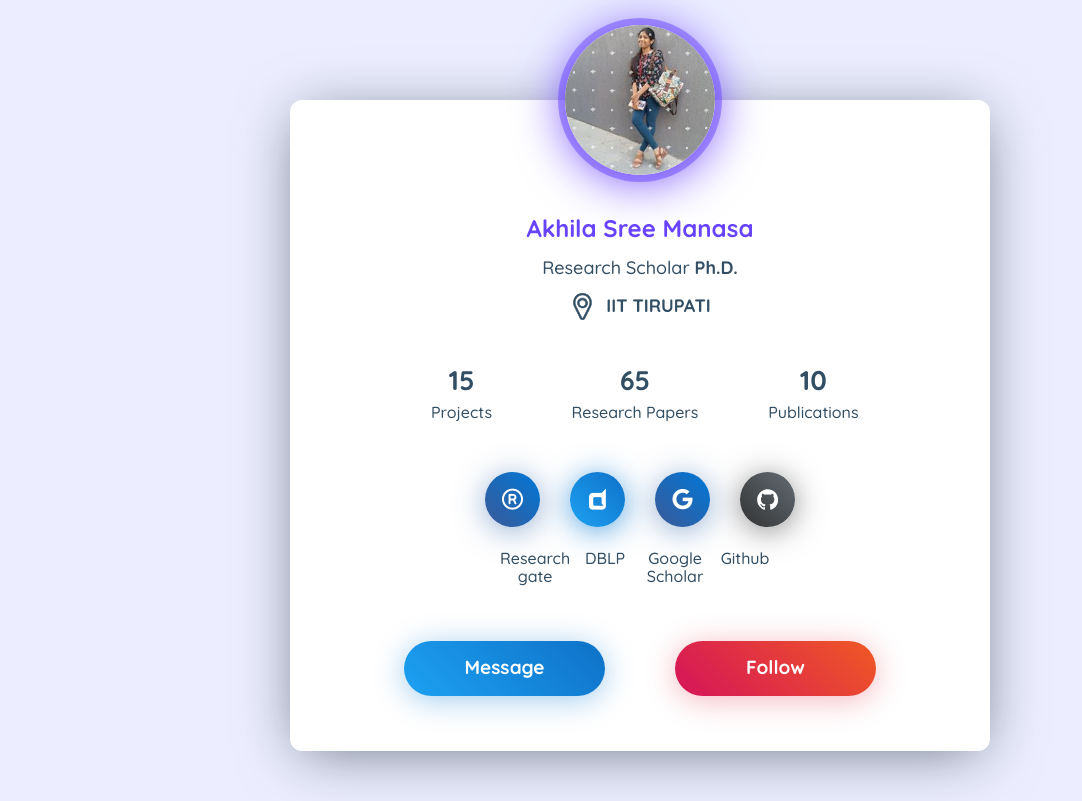
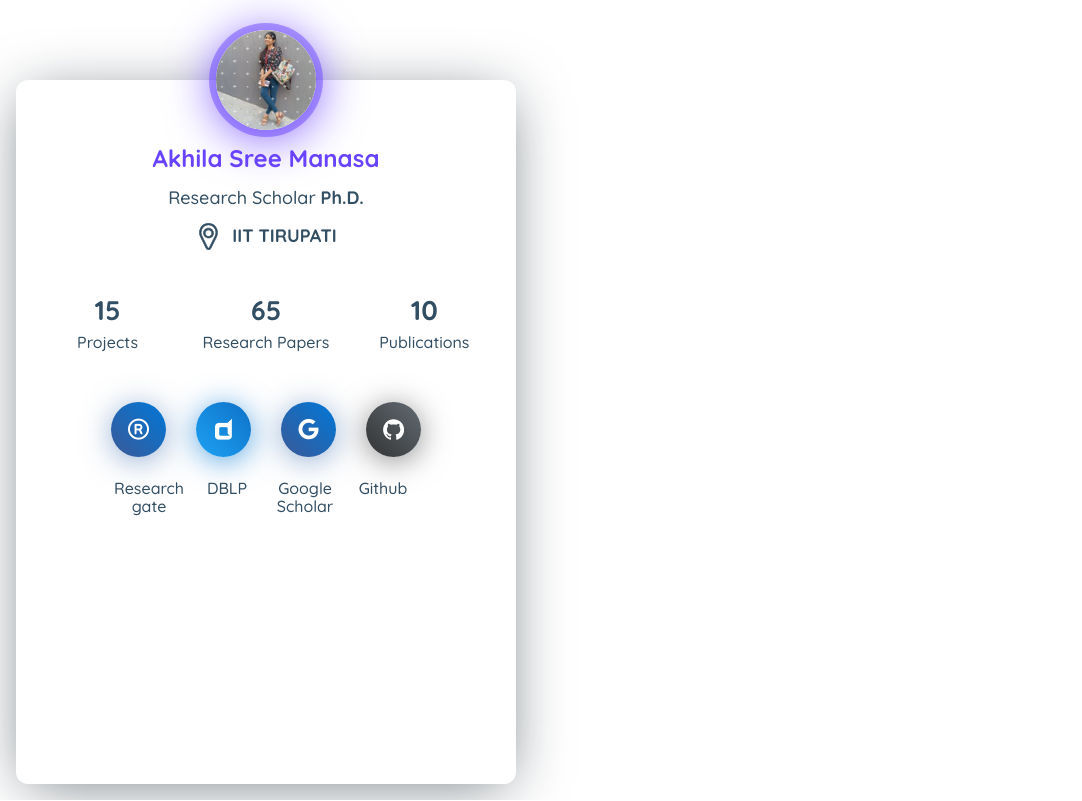
Before and after one commit to rishaiittp/risha-iittp, a plain HTML site: page team/akhila.html in a window 1280 px wide. Shown: the whole page, without its empty margins (0-1082 px from the left). Drawn offline with nearby package versions, Linux system fonts and the light colour scheme; a script that the page names is missing.

Commit message:
11th commit

```diff
--- a/team/akhila.html
+++ b/team/akhila.html
@@ -37,18 +37,15 @@
       width: 100%;
       height: auto;
       min-height: 100vh;
-      padding: 50px 20px;
-      padding-top: 100px;
       display: flex;
       background-image: linear-gradient(-20deg, #ff2846 0%, #6944ff 100%);
       display: flex;
-      background: #eceeff;
+      background: transparent;
     }
     @media screen and (max-width: 768px) {
       .wrapper {
         height: auto;
         min-height: 100vh;
-        padding-top: 100px;
       }
     }
 
@@ -56,10 +53,14 @@
       width: 100%;
       min-height: 460px;
       margin: auto;
+      margin-top: 5rem;
+      margin-left: 1rem;
+      margin-right: 1rem;
+      margin-bottom: 1rem;
       box-shadow: 0px 8px 60px -10px rgba(13, 28, 39, 0.6);
       background: #fff;
       border-radius: 12px;
-      max-width: 700px;
+      max-width: 500px;
       position: relative;
     }
     .profile-card.active .profile-card__cnt {
@@ -76,8 +77,8 @@
       transition-delay: .1s;
     }
     .profile-card__img {
-      width: 150px;
-      height: 150px;
+      width: 100px;
+      height: 100px;
       margin-left: auto;
       margin-right: auto;
       transform: translateY(-50%);
@@ -103,8 +104,6 @@
     .profile-card__cnt {
       margin-top: -35px;
       text-align: center;
-      padding: 0 20px;
-      padding-bottom: 40px;
       transition: all .3s;
     }
     .profile-card__name {
@@ -142,7 +141,7 @@
       margin-top: 35px;
     }
     .profile-card-inf__item {
-      padding: 10px 35px;
+      padding: 10px 20px;
       min-width: 150px;
     }
     @media screen and (max-width: 768px) {
@@ -393,7 +392,7 @@
 
     </head>
     <body translate="no">
-    <div class="wrapper">
+    <div class="wrapper" style="padding: 0rem;">
     <div class="profile-card js-profile-card">
     <div class="profile-card__img">
     <img src="img/akhila.jpg" alt="profile card">
@@ -447,14 +446,10 @@
     </a>
     </div>
     <div style="display: flex;margin: 0 30px;">
-        <div class="profile-card-inf__txt" style="flex: 1;margin-left: 10rem;">Research gate</div>
+        <div class="profile-card-inf__txt" style="flex: 1;margin-left: 4rem;">Research gate</div>
         <div class="profile-card-inf__txt" style="flex: 1;">DBLP</div>
         <div class="profile-card-inf__txt" style="flex: 1;">Google Scholar</div>
-        <div class="profile-card-inf__txt" style="flex: 1;margin-right: 10rem;">Github</div>
-    </div>
-    <div class="profile-card-ctr">
-    <button class="profile-card__button button--blue js-message-btn">Message</button>
-    <button class="profile-card__button button--orange">Follow</button>
+        <div class="profile-card-inf__txt" style="flex: 1;margin-right: 4rem;">Github</div>
     </div>
     </div>
     <div class="profile-card-message js-message">
```
Also changed, not shown: team/about.html (+7 -14 lines), team/dheeraj.html (+11 -16 lines), team/eeshan.html (+11 -16 lines), team/vartika.html (+11 -16 lines).
